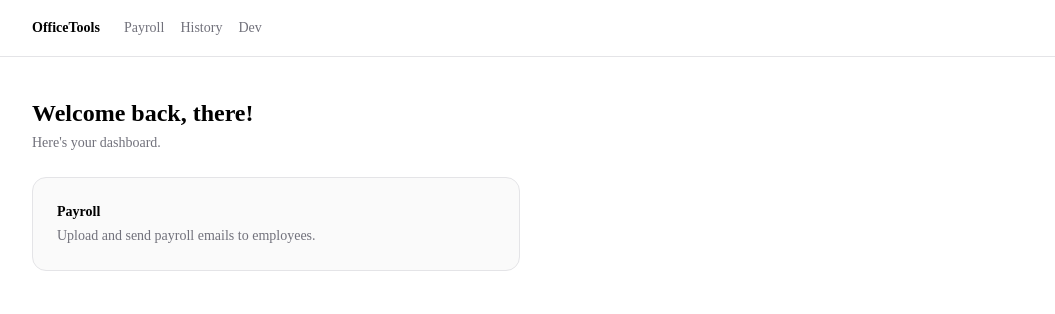
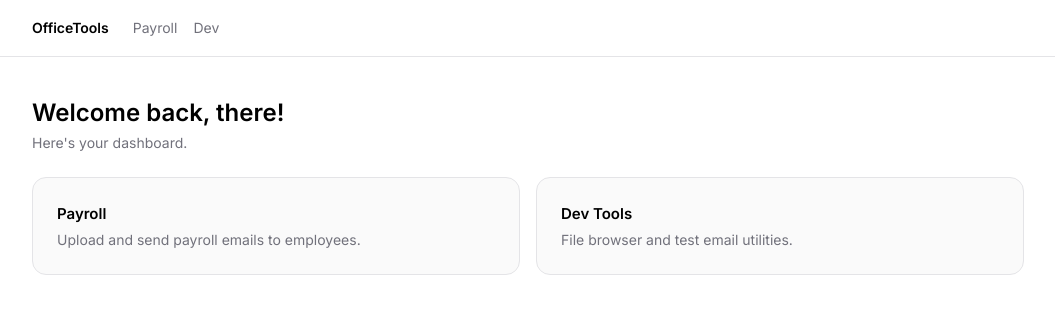
Before and after one commit to MarvinZ/office-tools, a Next.js app: page /dashboard in a window 1280 px wide. Shown: the top 314 px of the page, without its empty margins (112-1167 px from the left). Built offline with nearby package versions, Linux system fonts and the light colour scheme; no server answers; the database is empty.

Commit message:
Ui refactor

```diff
--- a/src/app/(app)/dashboard/page.tsx
+++ b/src/app/(app)/dashboard/page.tsx
@@ -18,8 +18,15 @@ export default async function DashboardPage() {
           href="/payroll"
           className="rounded-xl border border-zinc-200 bg-zinc-50 p-6 transition-colors hover:border-zinc-400 dark:border-zinc-800 dark:bg-zinc-900 dark:hover:border-zinc-600"
         >
-          <p className="text-sm font-semibold text-black dark:text-white">Payroll</p>
+          <p className="font-semibold text-black dark:text-white">Payroll</p>
           <p className="mt-1 text-sm text-zinc-500">Upload and send payroll emails to employees.</p>
+        </Link>
+        <Link
+          href="/dev"
+          className="rounded-xl border border-zinc-200 bg-zinc-50 p-6 transition-colors hover:border-zinc-400 dark:border-zinc-800 dark:bg-zinc-900 dark:hover:border-zinc-600"
+        >
+          <p className="font-semibold text-black dark:text-white">Dev Tools</p>
+          <p className="mt-1 text-sm text-zinc-500">File browser and test email utilities.</p>
         </Link>
       </div>
     </div>
--- a/src/app/(app)/layout.tsx
+++ b/src/app/(app)/layout.tsx
@@ -21,12 +21,6 @@ export default async function AppLayout({ children }: { children: React.ReactNod
                 Payroll
               </Link>
               <Link
-                href="/payroll/history"
-                className="text-sm text-zinc-500 transition-colors hover:text-black dark:text-zinc-400 dark:hover:text-white"
-              >
-                History
-              </Link>
-              <Link
                 href="/dev"
                 className="text-sm text-zinc-500 transition-colors hover:text-black dark:text-zinc-400 dark:hover:text-white"
               >
--- a/src/app/(app)/payroll/history/page.tsx
+++ b/src/app/(app)/payroll/history/page.tsx
@@ -1,3 +1,5 @@
+export const dynamic = "force-dynamic";
+
 import Link from "next/link";
 import { DEV_TENANT_ID } from "@/lib/constants";
 import { getBatchHistory } from "@/services/payroll/history";
--- a/src/app/(app)/payroll/page.tsx
+++ b/src/app/(app)/payroll/page.tsx
@@ -1,13 +1,22 @@
+import Link from "next/link";
 import UploadZone from "./_components/upload-zone";
 
 export default function PayrollPage() {
   return (
     <div className="mx-auto flex w-full max-w-3xl flex-col gap-8 px-4 py-10">
-      <div>
-        <h1 className="text-2xl font-semibold text-black dark:text-white">Payroll</h1>
-        <p className="mt-1 text-sm text-zinc-500">
-          Upload a payroll file to preview and send emails to employees.
-        </p>
+      <div className="flex items-start justify-between">
+        <div>
+          <h1 className="text-2xl font-semibold text-black dark:text-white">Payroll</h1>
+          <p className="mt-1 text-sm text-zinc-500">
+            Upload a payroll file to preview and send emails to employees.
+          </p>
+        </div>
+        <Link
+          href="/payroll/history"
+          className="text-sm text-zinc-400 hover:text-black dark:hover:text-white"
+        >
+          View history →
+        </Link>
       </div>
       <UploadZone />
     </div>
--- a/src/app/globals.css
+++ b/src/app/globals.css
@@ -7,8 +7,8 @@
 @theme inline {
   --color-background: var(--background);
   --color-foreground: var(--foreground);
-  --font-sans: var(--font-sans);
-  --font-mono: var(--font-geist-mono);
+  --font-sans: var(--font-inter);
+  --font-mono: ui-monospace, monospace;
   --font-heading: var(--font-sans);
   --color-sidebar-ring: var(--sidebar-ring);
   --color-sidebar-border: var(--sidebar-border);
@@ -122,7 +122,7 @@
     @apply border-border outline-ring/50;
   }
   body {
-    @apply bg-background text-foreground;
+    @apply bg-background text-foreground text-[15px] leading-relaxed;
   }
   html {
     @apply font-sans;
--- a/src/app/layout.tsx
+++ b/src/app/layout.tsx
@@ -1,15 +1,10 @@
 import type { Metadata } from "next";
-import { Geist, Geist_Mono } from "next/font/google";
+import { Inter } from "next/font/google";
 import { ClerkProvider } from "@clerk/nextjs";
 import "./globals.css";
 
-const geistSans = Geist({
-  variable: "--font-geist-sans",
-  subsets: ["latin"],
-});
-
-const geistMono = Geist_Mono({
-  variable: "--font-geist-mono",
+const inter = Inter({
+  variable: "--font-inter",
   subsets: ["latin"],
 });
 
@@ -27,7 +22,7 @@ export default function RootLayout({
     <ClerkProvider>
       <html
         lang="en"
-        className={`${geistSans.variable} ${geistMono.variable} h-full antialiased`}
+        className={`${inter.variable} h-full antialiased`}
       >
         <body className="min-h-full flex flex-col">{children}</body>
       </html>
```
